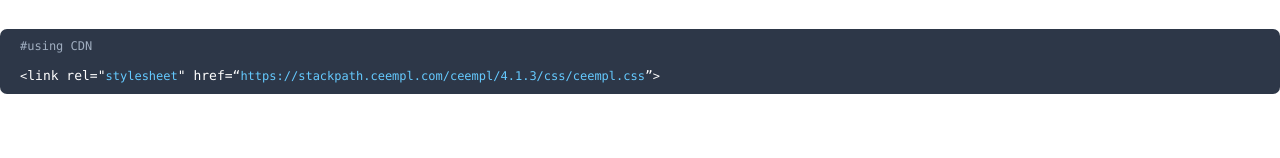
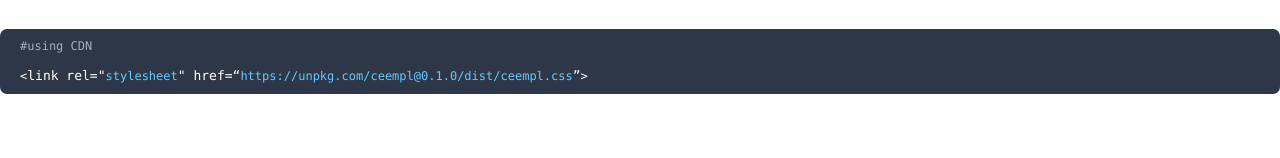
Before and after one commit to ceempl/ceempl-docs, a Nuxt app: page /docs in a window 1280 px wide. Shown: the part 1419-1577 px from the top of the page. Built offline with nearby package versions, Linux system fonts and the light colour scheme.

Commit message:
modify docs

```diff
--- a/pages/docs/index.vue
+++ b/pages/docs/index.vue
@@ -42,7 +42,7 @@
                   <p class="description">Looking to quickly add Ceempl to your project? Use CeemplCDN, provided for free by the folks at UNPKG. </p>
                   <div class="code">
                     <pre><code><span class="comment">#using CDN</span>
-<<span>link rel="<span class="blue">stylesheet</span>" href=“<span class="blue">https://stackpath.ceempl.com/ceempl/4.1.3/css/ceempl.css</span>”</span>></code></pre>
+<<span>link rel="<span class="blue">stylesheet</span>" href=“<span class="blue">https://unpkg.com/ceempl@0.1.0/dist/ceempl.css</span>”</span>></code></pre>
                   </div>
                 </div>
               </div>
@@ -83,10 +83,6 @@
 </script>
 
 <style>
-
-  .docs {
-
-  }
 
   .main {
     margin-top: 50px;
```
